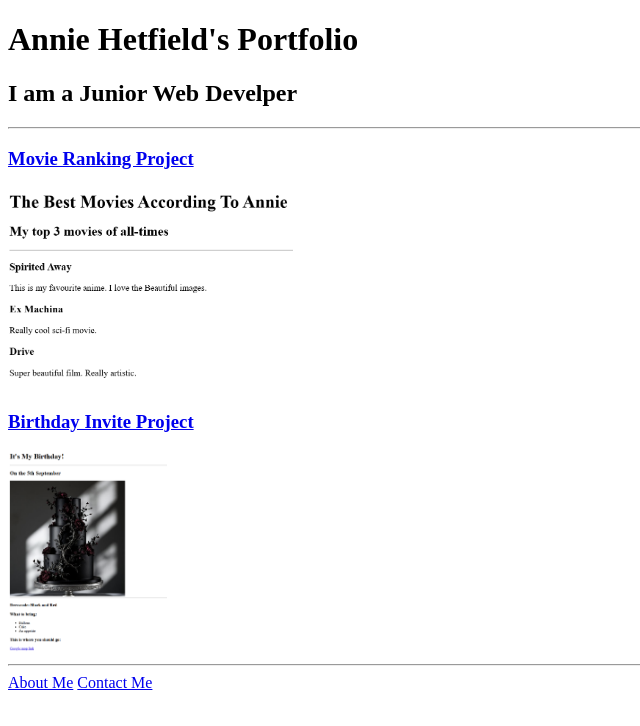
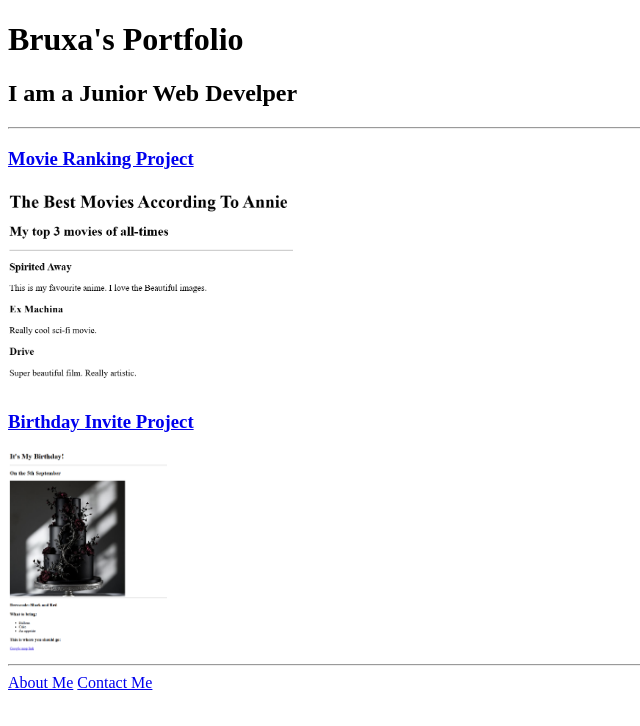
Before and after one commit to Bruxa666/html-portfolio, a plain HTML site: page index.html in a window 1280 px wide. Shown: the whole page, without its empty margins (0-640 px from the left). Drawn offline with Linux system fonts and the light colour scheme.

Commit message:
Add files via upload

```diff
--- a/index.html
+++ b/index.html
@@ -1,4 +1,4 @@
-<!-- TODO 1: Create the HTML Boilerplate -->
+
 <!DOCTYPE html>
 <html lang="en">
 <head>
@@ -7,7 +7,7 @@
     <title>My Portfolio</title>
 </head>
 <body>
-   <h1>Annie Hetfield's Portfolio</h1>
+   <h1>Bruxa's Portfolio</h1>
    <h2>I am a Junior Web Develper</h2>
    <hr/>
    <h3><a href="../4.3 HTML Porfolio Project/public/movie-ranking.html">Movie Ranking Project </a></h3>
@@ -20,16 +20,3 @@
 <a href="./public/contact.html">Contact Me</a>
 </body>
 </html>
-<!-- TODO 2: Add Your previous projects' HTML into the public folder -->
-
-<!-- TODO 3: Take screenshots of your project previews and add the images to the images folder -->
-
-<!-- TODO 4: Add titles/subtitles etc. -->
-
-<!-- TODO 5: Add a link to the project pages -->
-
-<!-- TODO 6: Add images to show the project previews
-HINT for TODO 6: You can use the height attribute set to 200 to make the image smaller:
-https://developer.mozilla.org/en-US/docs/Web/HTML/Element/img#attr-height -->
-
-<!-- TODO 7: Add the Contact Me and About Me page links -->
```
